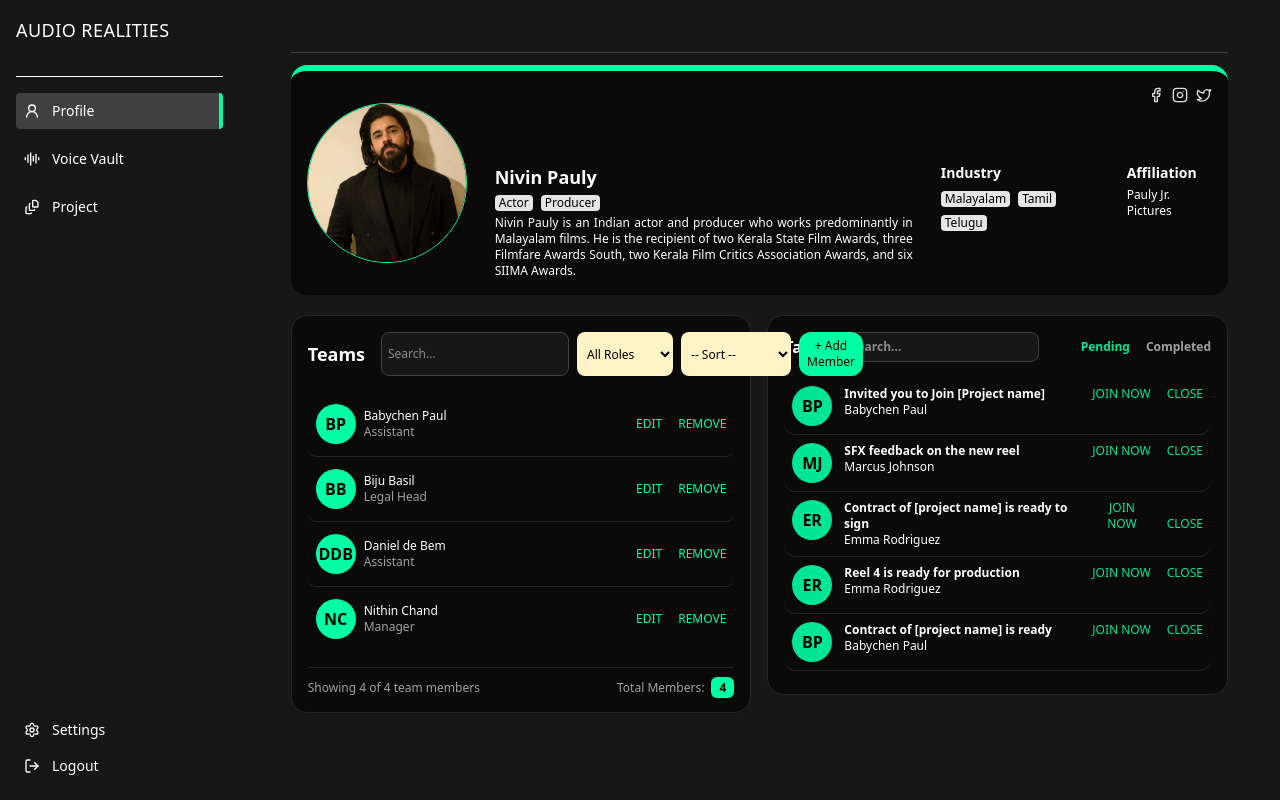
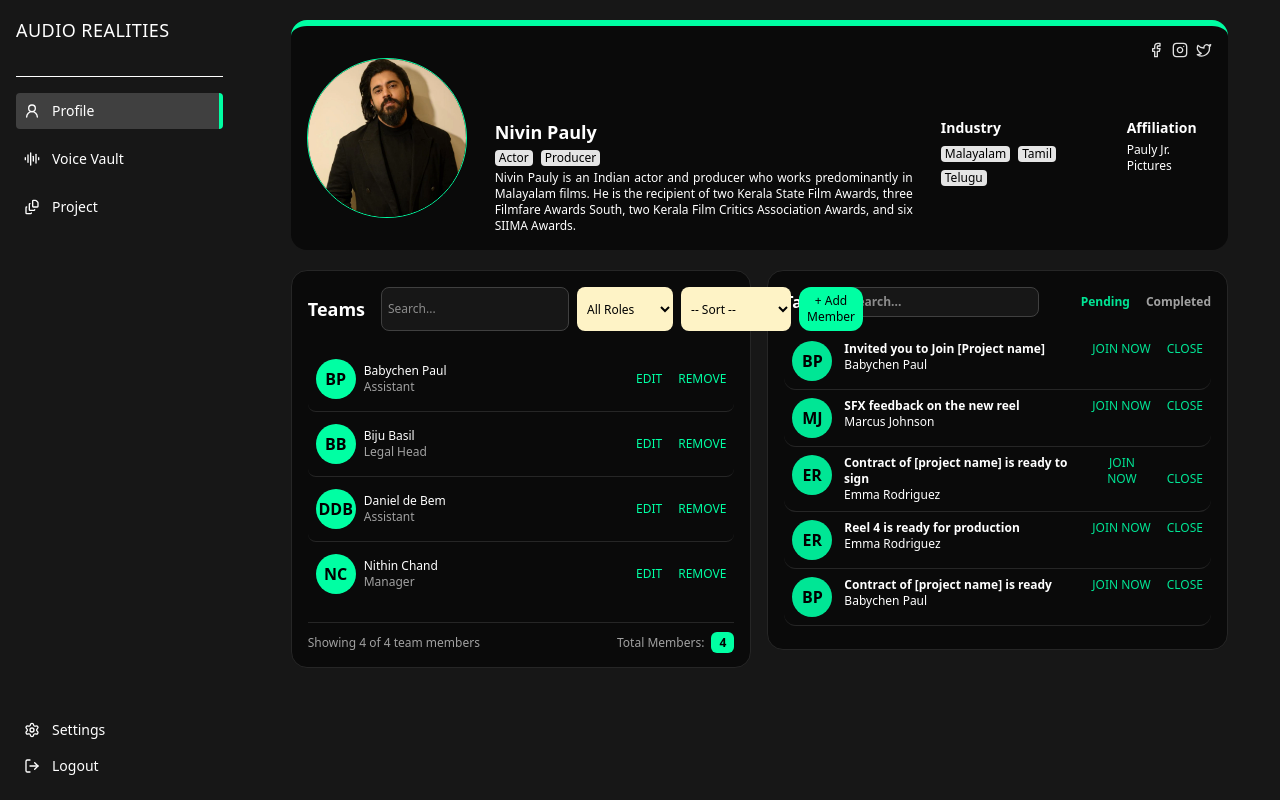
Before and after one commit to pranojtp/AR_Dashboard, a React (Vite) app in the folder User_dashboard/: page /userdashboard/profile in a window 1280 px wide. Built offline with nearby package versions, Linux system fonts and the light colour scheme.

Commit message:
updated on 06-11-2025 4:57

```diff
--- a/User_dashboard/src/components/profile/Profilecard.tsx
+++ b/User_dashboard/src/components/profile/Profilecard.tsx
@@ -227,13 +227,13 @@
         <>
             <div className="flex flex-col gap-3 rounded-2xl bg-neutral-900 w-full h-auto">
                 {/* 🔹 Top Navbar */}
-                <div className="flex flex-row gap-2 px-4 sm:px-6 py-4 border-b border-neutral-700">
-                    {/* Left Side */}
-                    {/* <UserRound className="size-4 text-[#00FFA3]" />
+                {/* <div className="flex flex-row gap-2 px-4 sm:px-6 py-4 border-b border-neutral-700">
+                    Left Side
+                    <UserRound className="size-4 text-[#00FFA3]" />
                     <h1 className="font-semibold text-[#00FFA3] text-xs sm:text-xs">
                         Profile Details
-                    </h1> */}
-                </div>
+                    </h1>
+                </div> */}
 
                 {/* 🔹 Profile Section */}
                 <section className="bg-neutral-950 p-4 flex flex-col md:flex-col h-auto border-t-6 border-[#00FFA3] rounded-2xl">
```
